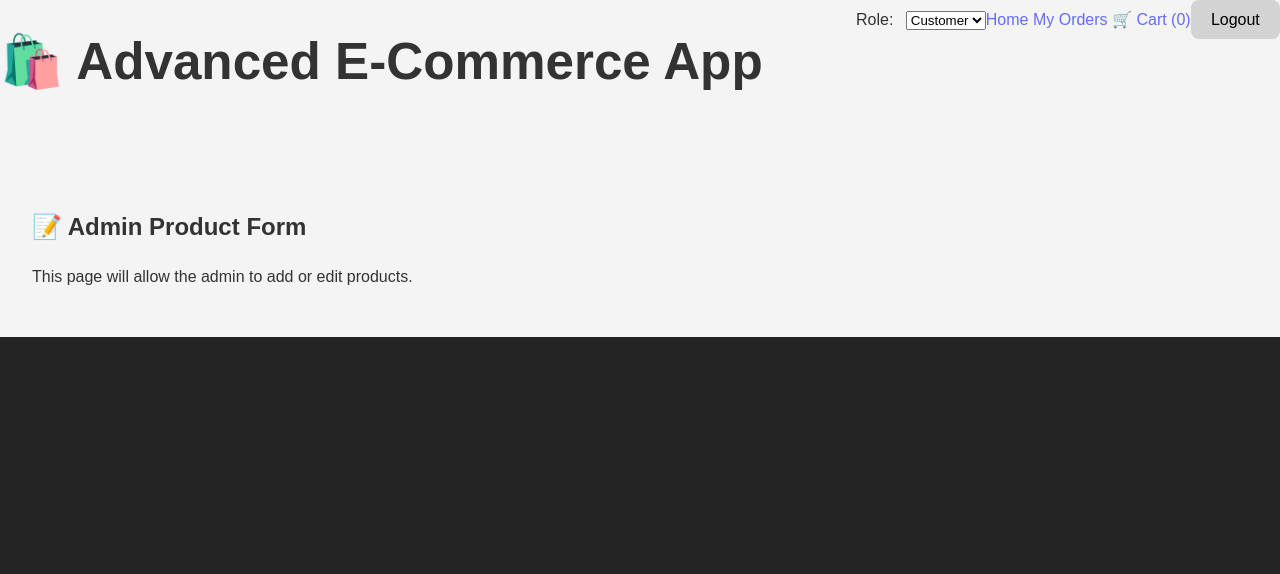
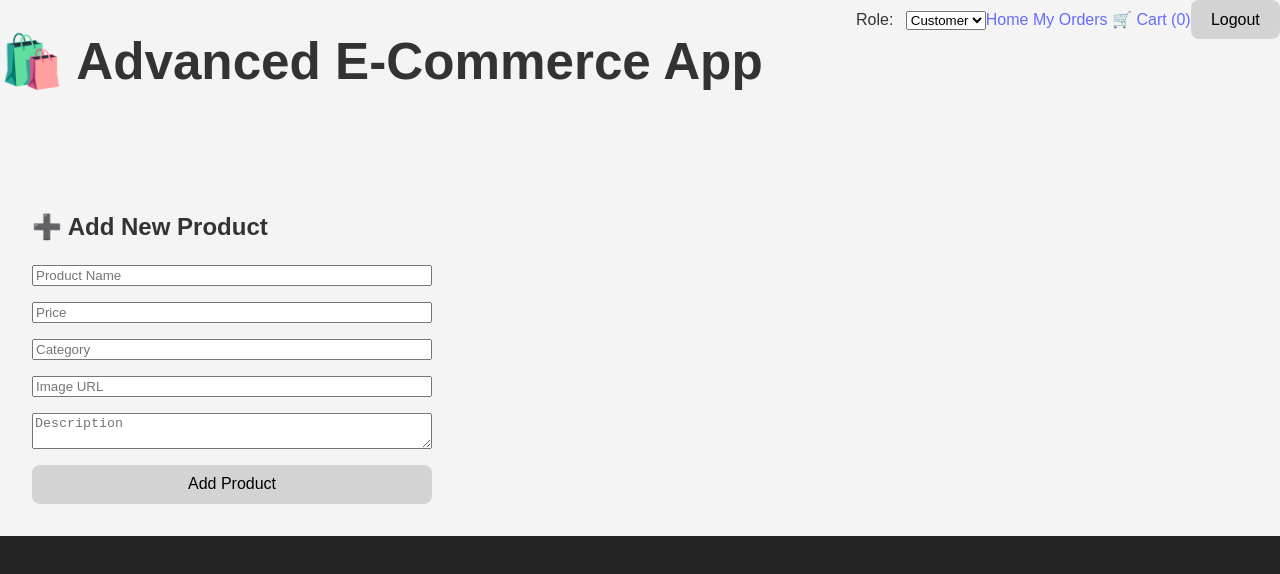
Before and after one commit to GJBURT/Advanced-Ecommerce-App, a React (Vite) app: page /admin/products/new in a window 1280 px wide. Shown: the top 574 px of the page. Built offline with nearby package versions, Linux system fonts and the light colour scheme; no server answers; the database is empty; sample sign-in values are in the browser's storage.

Commit message:
Updated AdminProductForm to have a form that works for both Adding a new product and Editing existing products. Tested functionality to Add, Edit, and Delete test product.

```diff
--- a/package.json
+++ b/package.json
@@ -19,12 +19,14 @@
     "react": "^19.1.0",
     "react-dom": "^19.1.0",
     "react-redux": "^9.2.0",
-    "react-router-dom": "^7.6.3"
+    "react-router-dom": "^7.6.3",
+    "uuid": "^11.1.0"
   },
   "devDependencies": {
     "@eslint/js": "^9.29.0",
     "@types/react": "^19.1.8",
     "@types/react-dom": "^19.1.6",
+    "@types/uuid": "^10.0.0",
     "@vitejs/plugin-react": "^4.5.2",
     "eslint": "^9.29.0",
     "eslint-plugin-react-hooks": "^5.2.0",
--- a/src/pages/AdminProductForm.tsx
+++ b/src/pages/AdminProductForm.tsx
@@ -1,12 +1,138 @@
 import React, { useEffect, useState } from 'react';
-import { Link } from 'react-router-dom';
+import { useParams, useNavigate } from 'react-router-dom';
+import { doc, getDoc, setDoc, updateDoc } from 'firebase/firestore';
+import { db } from '../firebase/config'; // Import Firestore instance
+import { v4 as uuidv4 } from 'uuid';
+
+type Product = {
+    name: string;
+    price: string;
+    category: string;
+    image: string;
+    description: string;
+    seeded: boolean;
+};
 
 const AdminProductForm: React.FC = () => {
+    const { id } = useParams<{ id?: string }>(); // Get product ID from URL params
+    const navigate = useNavigate();
+
+    const [product, setProduct] = useState<Product>({
+        name: '',
+        price: '',
+        category: '',
+        image: '',
+        description: '',
+        seeded: false,
+    });
+    const isEditing = !!id; // Check if we are editing an existing product
+
+    useEffect(() => {
+        const fetchProduct = async () => {
+            if (isEditing && id) {
+                const docRef = doc(db, 'products', id);
+                const docSnap = await getDoc(docRef);
+                if (docSnap.exists()) {
+                    const data = docSnap.data();
+                    setProduct({
+                        ...data,
+                        price: String(data.price ?? ''), // Ensure price is a string for input
+                        category: String(data.category ?? ''),
+                        image: String(data.image ?? ''),
+                        description: String(data.description ?? ''),
+                        name: String(data.name ?? ''),
+                        seeded: false
+                    });
+                } else {
+                    console.error('Product not found');
+                }
+            }
+        };
+
+        fetchProduct();
+    }, [id, isEditing]);
+
+    function handleChange(e: React.ChangeEvent<HTMLInputElement | HTMLTextAreaElement>) {
+        const { name, value } = e.target;
+        setProduct(prev => ({
+            ...prev,
+            [name]: value,
+        }));
+    }
+
+    const handleSubmit = async (e: React.FormEvent) => {
+        e.preventDefault();
+
+        try {
+            if (isEditing && id) {
+                // Update existing product
+                await updateDoc(doc(db, 'products', id), {
+                    ...product,
+                    price: parseFloat(product.price),
+                });
+            }
+            else {
+                // Create new product
+                const newProductId = uuidv4(); // Generate a unique ID for the new product
+                await setDoc(doc(db, 'products', newProductId), {
+                    ...product,
+                    price: parseFloat(product.price),
+                    seeded: false, // New products are not seeded by default
+                });
+            }
+
+            navigate('/admin/products'); // Redirect to the product list after saving
+        } catch (error) {
+            console.error('Error saving product:', error);
+        }
+    };
+
+
+
     return (
         <div style={{ padding: '2rem' }}>
-            <h2>📝 Admin Product Form</h2>
-            <p>This page will allow the admin to add or edit products.</p>
-            {/* Form implementation will go here */}
+            <h2>{isEditing ? '📝 Admin Product Form' : '➕ Add New Product'}</h2>
+            <form onSubmit={handleSubmit} style={{ display: 'flex', flexDirection: 'column', gap: '1rem', maxWidth: '400px' }}>
+                <input
+                    type="text"
+                    name="name"
+                    placeholder="Product Name"
+                    value={String(product.name)}
+                    onChange={handleChange}
+                    required
+                />
+                <input
+                    type="number"
+                    name="price"
+                    placeholder="Price"
+                    value={String(product.price)}
+                    onChange={handleChange}
+                    required
+                />
+                <input
+                    type="text"
+                    name="category"
+                    placeholder="Category"
+                    value={String(product.category)}
+                    onChange={handleChange}
+                    required
+                />
+                <input
+                    type="text"
+                    name="image"
+                    placeholder="Image URL"
+                    value={String(product.image)}
+                    onChange={handleChange}
+                />
+                <textarea
+                    name="description"
+                    placeholder="Description"
+                    value={String(product.description)}
+                    onChange={handleChange}
+                    required
+                />
+                <button type="submit">{isEditing ? 'Update Product' : 'Add Product'}</button>
+            </form>
         </div>
     );
 };
```
Also changed, not shown: 1 other file (tests, documents, lock files or other folders).
